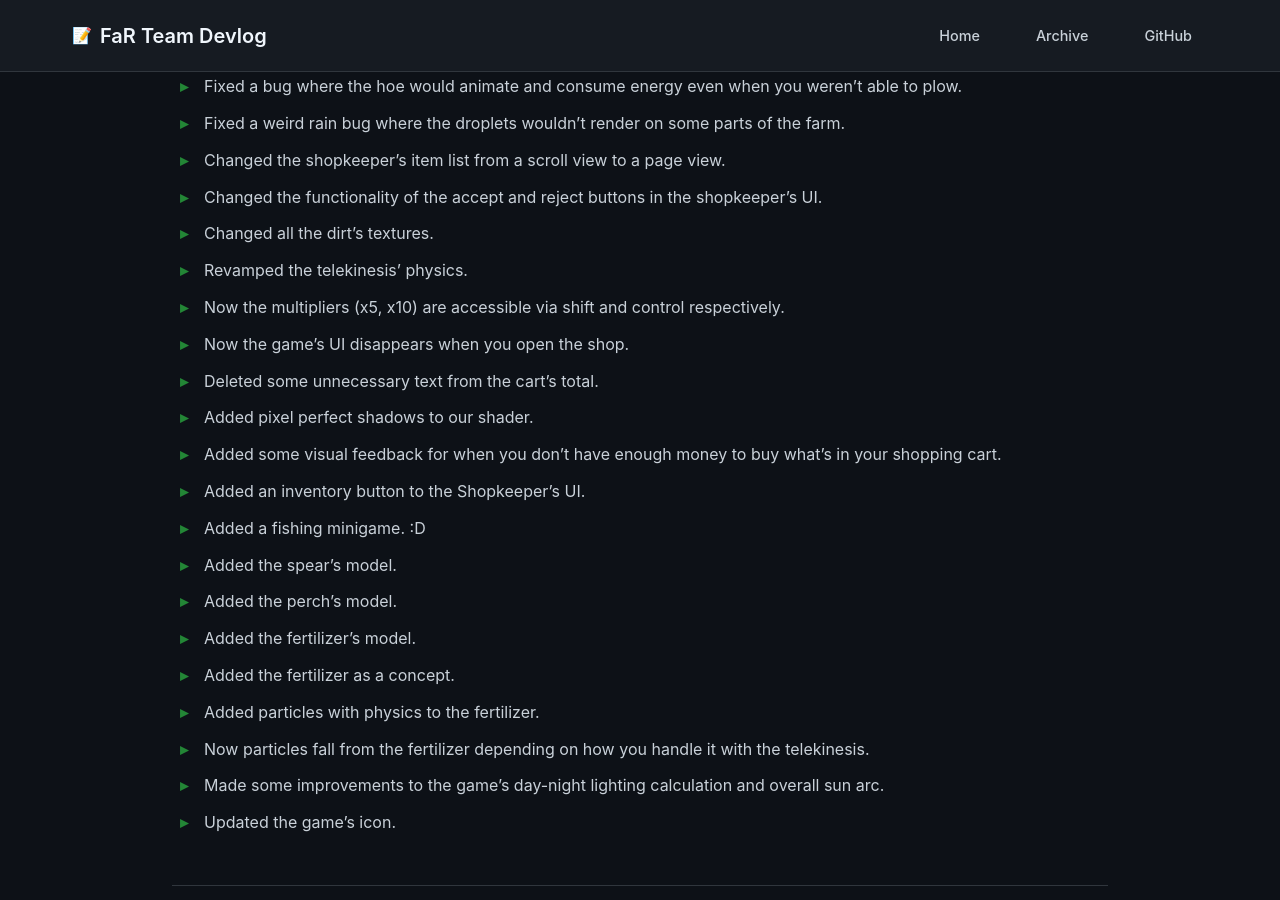
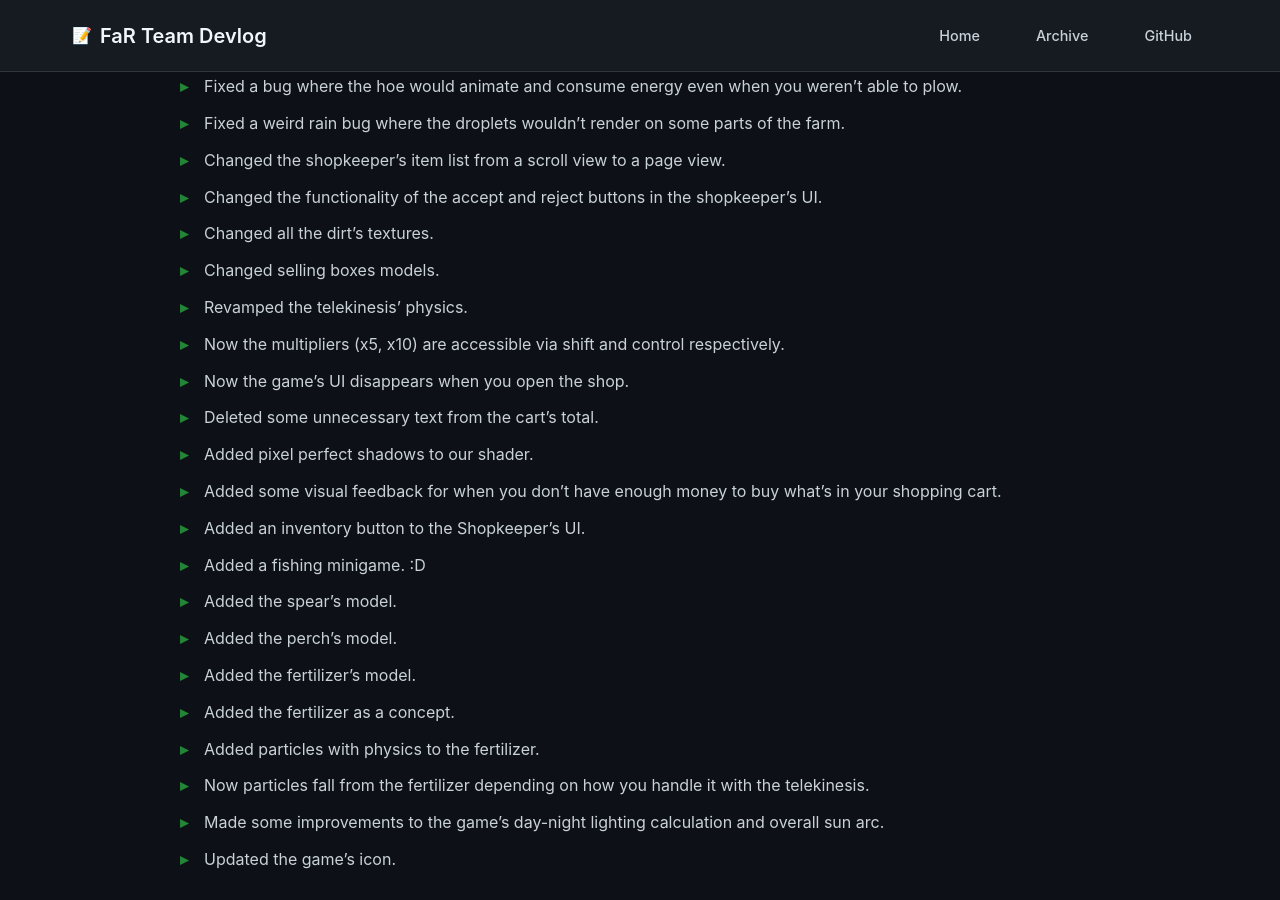
Before and after one commit to FaR-Team/patch-notes, a Jekyll site: the page built from _posts/2025-07-15-Farmoxel-Is-Back-Baby.md, in a window 1280 px wide and 900 px high, scrolled down 839 px. Built offline with Jekyll 4.4.1, drawn with Linux system fonts in a browser that asks for light colours; our own code applies the rules of GitHub Pages for plain Markdown files.

Commit message:
Update 2025-07-15-Farmoxel-Is-Back-Baby.md

```diff
--- a/_posts/2025-07-15-Farmoxel-Is-Back-Baby.md
+++ b/_posts/2025-07-15-Farmoxel-Is-Back-Baby.md
@@ -18,6 +18,7 @@
 + Changed the shopkeeper's item list from a scroll view to a page view.
 + Changed the functionality of the accept and reject buttons in the shopkeeper's UI.
 + Changed all the dirt's textures.
++ Changed selling boxes models.
 + Revamped the telekinesis' physics.
 + Now the multipliers (x5, x10) are accessible via shift and control respectively.
 + Now the game's UI disappears when you open the shop.
```
